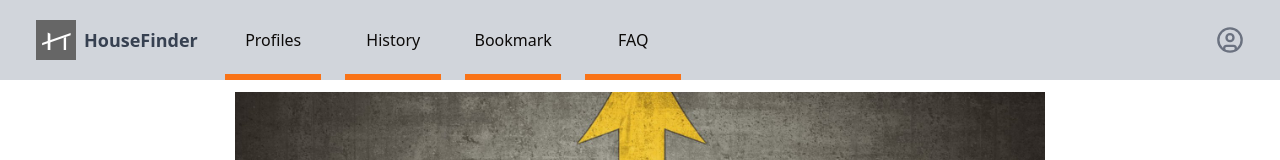
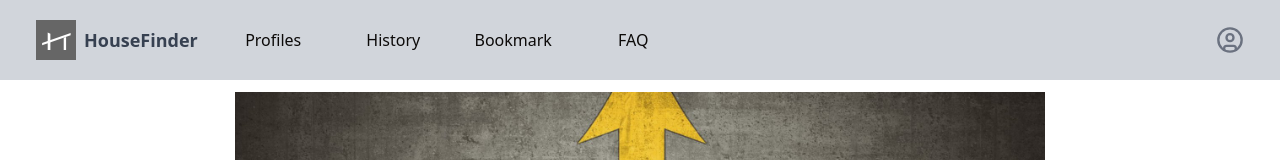
Before and after one commit to new-idea-machine/os-house-finder-app, a React (Vite) app in the folder frontendV2/: page / in a window 1280 px wide. Shown: the top 160 px of the page. Built offline with nearby package versions, Linux system fonts and the light colour scheme; no server answers.

Commit message:
Cleanup and refactor Header to highlight tab the user is currently on

```diff
--- a/frontendV2/src/components/Header/Header.tsx
+++ b/frontendV2/src/components/Header/Header.tsx
@@ -100,23 +100,19 @@ export default function Header() {
             <div className="flex h-full space-x-6 px-9">
               {menuItems.map((menuItem) => {
                 return (
-                  <div className="relative flex h-full w-24 items-center justify-center hover:bg-red-500">
-                    {/* {location.pathname.startsWith(menuItem.href) && ( */}
-                    <div className="absolute top-[calc(50%+34px)] z-50 h-1.5 w-full bg-orange-500" />
-                    {/* )} */}
+                  <a
+                    href={menuItem.href}
+                    className={cn(
+                      'relative flex h-full w-24 items-center justify-center hover:bg-gray-400',
+                      location.pathname.startsWith(menuItem.href) &&
+                        'bg-gray-400'
+                    )}
+                  >
+                    {location.pathname.startsWith(menuItem.href) && (
+                      <div className="absolute top-[calc(50%+34px)] z-50 h-1.5 w-full bg-gray-500" />
+                    )}
                     <div>{menuItem.title}</div>
-                  </div>
-                  // <a
-                  //   key={menuItem.href}
-                  //   href={menuItem.href}
-                  //   className={cn(
-                  //     'flex h-full w-24 items-center justify-center hover:border-b-8 hover:border-b-blue-600 hover:bg-red-500 hover:text-gray-900',
-                  //     location.pathname.startsWith(menuItem.href) &&
-                  //       'hover:text-gray-900'
-                  //   )}
-                  // >
-                  //   {menuItem.title}
-                  // </a>
+                  </a>
                 );
               })}
             </div>
@@ -146,11 +142,6 @@ export default function Header() {
                 </DropdownMenuContent>
               </DropdownMenu>
             ) : (
-              // <a href="/login" className="flex gap-1">
-              //   <UserCircle className="h-7 w-7" />
-              //   Login
-              // </a>
-
               <DropdownMenu>
                 <DropdownMenuTrigger asChild>
                   <div className="flex items-center justify-center text-gray-500 hover:cursor-pointer hover:text-gray-600">
```
